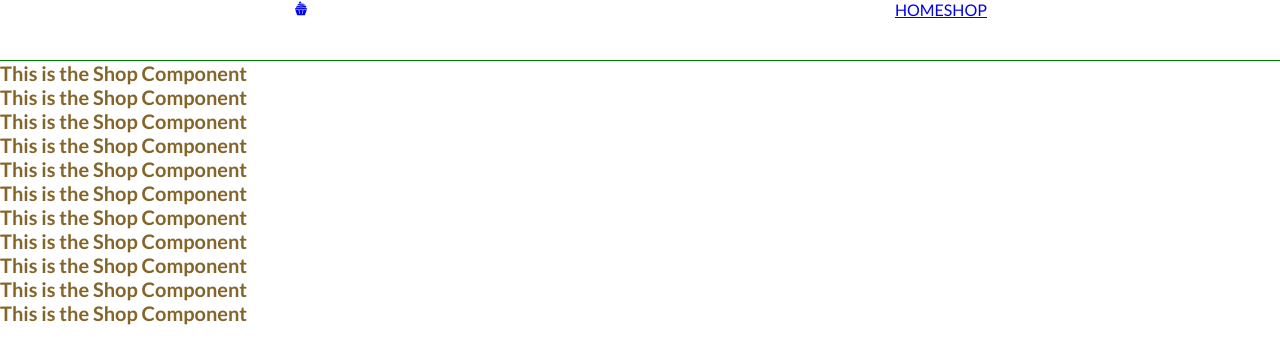
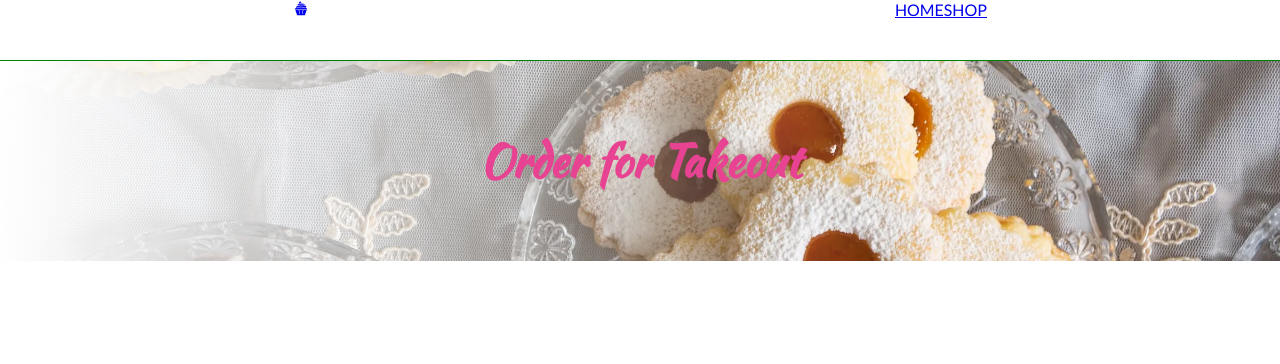
Before and after one commit to j-a-black/shoppe-cra-v4, a React (Create React App) app: page /shop in a window 1280 px wide. Shown: the top 364 px of the page. Built offline with nearby package versions, Linux system fonts and the light colour scheme.

Commit message:
added PageBanner component

```diff
--- a/src/components/hero/hero.styles.scss
+++ b/src/components/hero/hero.styles.scss
@@ -3,11 +3,13 @@
 .hero-container {
   width: 100%;
   height: 60vh;
-  background-image: linear-gradient(
-      to right,
-      rgb(white, 0.7),
-      rgba($color-main-style-71, 0.15)
-    ),
+  // background-image: linear-gradient(
+  //     to right,
+  //     rgb(white, 0.7),
+  //     rgba($color-main-style-71, 0.15)
+  //   ),
+  //   url("../../assets/images/hero-image.webp");
+  background-image: linear-gradient(to right, white, transparent 70%),
     url("../../assets/images/hero-image.webp");
   background-position: center;
   background-repeat: none;
--- /dev/null
+++ b/src/components/page-banner/page-banner.component.jsx
@@ -0,0 +1,14 @@
+import "./page-banner.styles.scss";
+
+const PageBanner = ({ bkgImg }) => {
+  return (
+    <div
+      className="banner-container grid-center-title"
+      style={{ backgroundImage: { bkgImg } }}
+    >
+      <h1 className="header-primary">Order for Takeout</h1>
+    </div>
+  );
+};
+
+export default PageBanner;
--- /dev/null
+++ b/src/components/page-banner/page-banner.styles.scss
@@ -0,0 +1,25 @@
+@import "../../sassStyles/variables";
+
+.banner-container {
+  width: 100%;
+  height: 25vh;
+  background-image: linear-gradient(to right, white, transparent 70%),
+    url("../../assets/images/banner-sweets.webp");
+  background-position: center;
+  background-repeat: none;
+  background-size: cover;
+  position: relative;
+  text-align: center;
+
+  .header-primary {
+    display: block;
+    font-family: $kaushan-script;
+    font-size: 4.5rem;
+    color: $color-secondary-style;
+  }
+}
+
+.grid-center-title {
+  display: grid;
+  place-items: center;
+}
--- a/src/routes/shop/shop.component.jsx
+++ b/src/routes/shop/shop.component.jsx
@@ -1,19 +1,13 @@
+import PageBanner from "../../components/page-banner/page-banner.component";
+
+import BannerSweets from "../../assets/images/banner-sweets.webp";
+
 import "./shop.styles.scss";
 
 const Shop = () => {
   return (
     <div>
-      <h1>This is the Shop Component</h1>
-      <h1>This is the Shop Component</h1>
-      <h1>This is the Shop Component</h1>
-      <h1>This is the Shop Component</h1>
-      <h1>This is the Shop Component</h1>
-      <h1>This is the Shop Component</h1>
-      <h1>This is the Shop Component</h1>
-      <h1>This is the Shop Component</h1>
-      <h1>This is the Shop Component</h1>
-      <h1>This is the Shop Component</h1>
-      <h1>This is the Shop Component</h1>
+      <PageBanner bkgImg={BannerSweets} />
     </div>
   );
 };
```
Also changed, not shown: src/assets/images/banner-sweets.webp (added).
